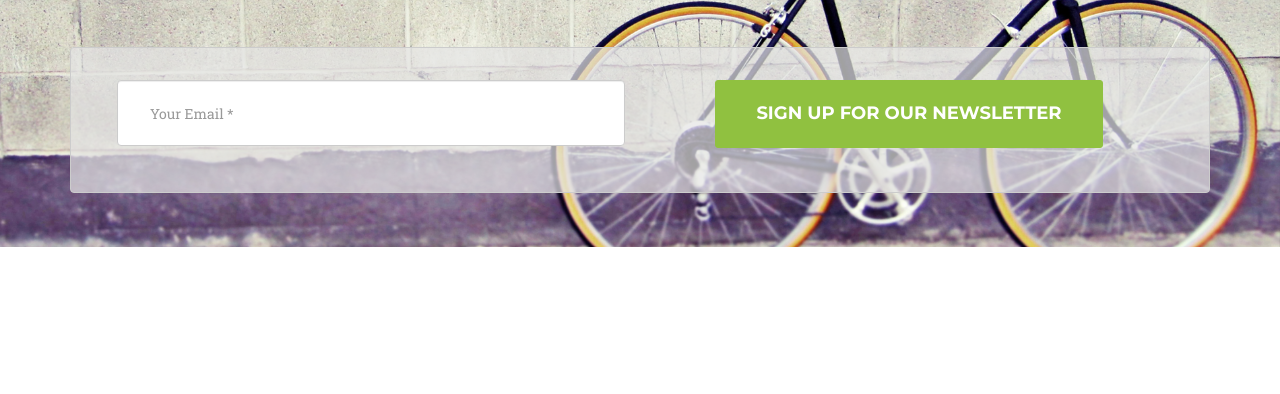
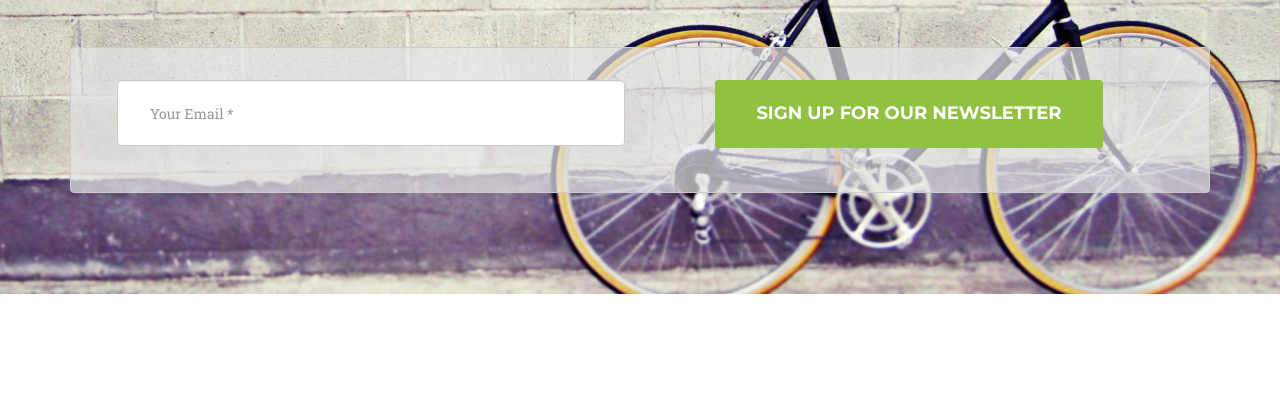
Before and after one commit to seche/bikes, a website: page index.html in a window 1280 px wide. Shown: the part 343-737 px from the top of the page. Drawn offline with nearby package versions, Linux system fonts and the light colour scheme; a web font is replaced by a local one.

Commit message:
added spacing

```diff
--- a/css/agency.css
+++ b/css/agency.css
@@ -40,6 +40,7 @@ p.large {
   padding: 31px;
   border: solid 1px #ccc;
   border-radius: 4px;
+  margin-bottom: 100px;
 }
 #newsemail{
   padding: 32px;
--- a/index.html
+++ b/index.html
@@ -96,6 +96,7 @@
                         </div>
                     </form>
                 </div>
+                <div class="col-lg-12"></div>
             </div>
         </div>
     </header>
```
